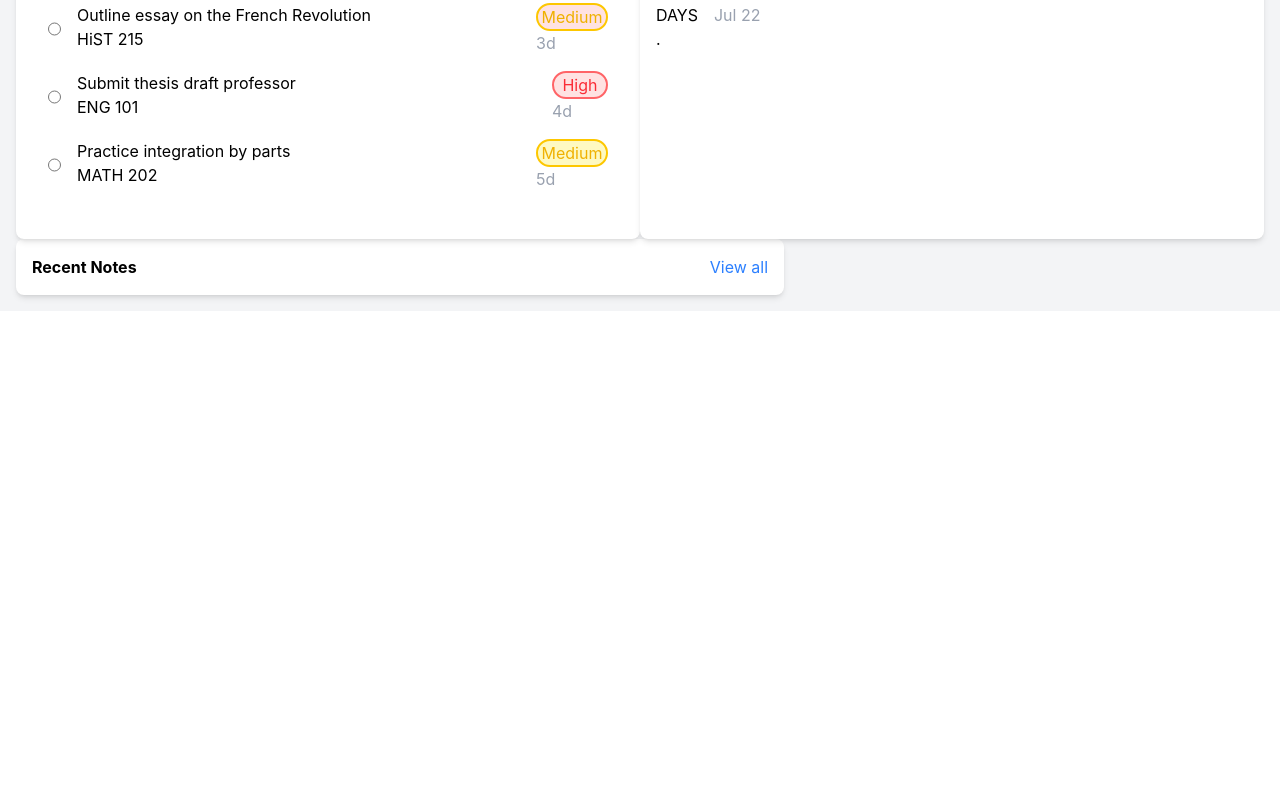
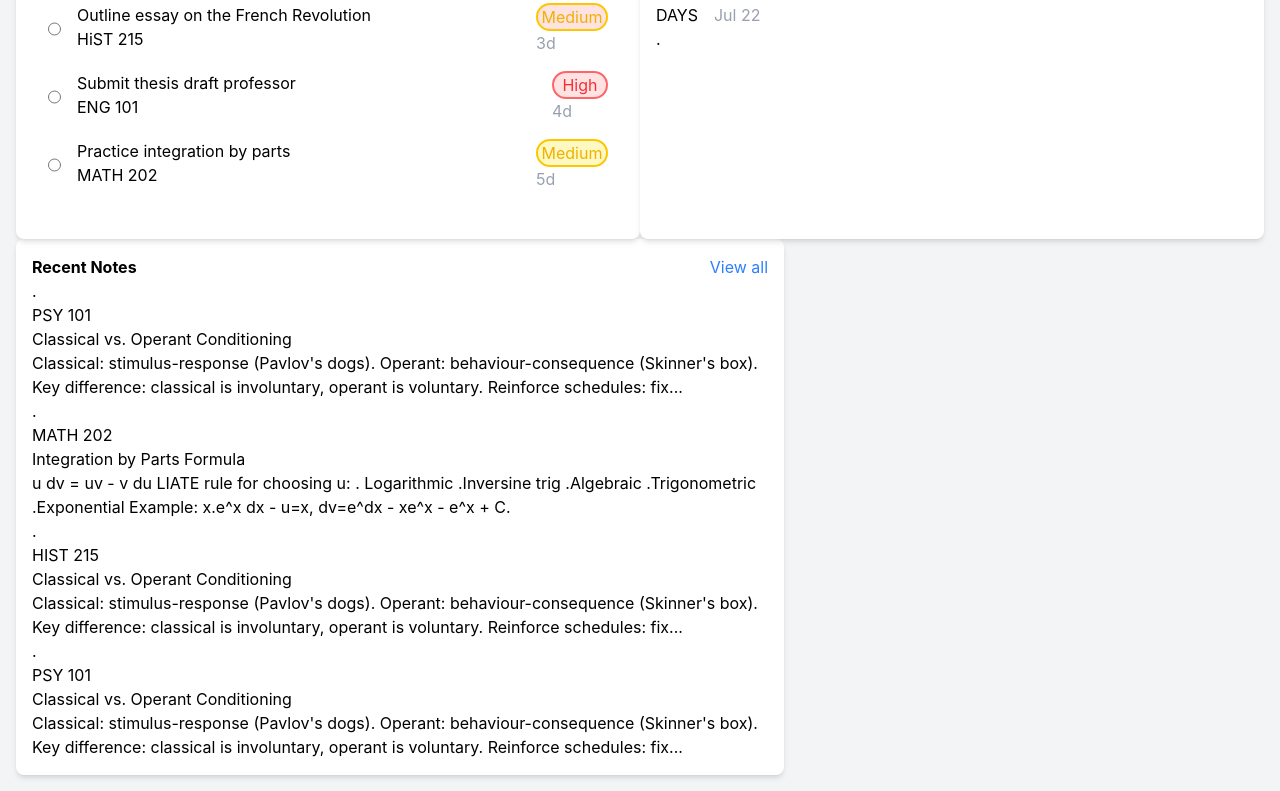
Before and after one commit to Dev-Omorh/Projects-React, a React (Vite) app in the folder StudyFlow/: page / in a window 1280 px wide. Shown: the part 926-1717 px from the top of the page. Before the commit the page ends 1237 px from the top, so only its background shows below. Built offline with nearby package versions, Linux system fonts and the light colour scheme.

Commit message:
feat: Add detailed course content sections to App component for enhanced educational display

```diff
--- a/StudyFlow/src/App.jsx
+++ b/StudyFlow/src/App.jsx
@@ -192,6 +192,72 @@ function App() {
               <a href="/exam">View all </a>
             </p>
           </div>
+
+          <div>
+            <div>
+              <div>
+                <span>.</span>
+                <p>PSY 101</p>
+              </div>
+              <div>
+                <h2>Classical vs. Operant Conditioning</h2>
+                <p>
+                  Classical: stimulus-response (Pavlov's dogs). Operant:
+                  behaviour-consequence (Skinner's box). Key difference:
+                  classical is involuntary, operant is voluntary. Reinforce
+                  schedules: fix...
+                </p>
+              </div>
+            </div>
+
+            <div>
+              <div>
+                <span>.</span>
+                <p>MATH 202</p>
+              </div>
+              <div>
+                <h2>Integration by Parts Formula</h2>
+                <p>
+                  u dv = uv - v du LIATE rule for choosing u: . Logarithmic
+                  .Inversine trig .Algebraic .Trigonometric .Exponential
+                  Example: x.e^x dx - u=x, dv=e^dx - xe^x - e^x + C.
+                </p>
+              </div>
+            </div>
+
+            <div>
+              <div>
+                <span>.</span>
+                <p>HIST 215</p>
+              </div>
+              <div>
+                <h2>Classical vs. Operant Conditioning</h2>
+                <p>
+                  Classical: stimulus-response (Pavlov's dogs). Operant:
+                  behaviour-consequence (Skinner's box). Key difference:
+                  classical is involuntary, operant is voluntary. Reinforce
+                  schedules: fix...
+                </p>
+              </div>
+            </div>
+
+            <div>
+              <div>
+                <span>.</span>
+                <p>PSY 101</p>
+              </div>
+              <div>
+                <h2>Classical vs. Operant Conditioning</h2>
+                <p>
+                  {" "}
+                  Classical: stimulus-response (Pavlov's dogs). Operant:
+                  behaviour-consequence (Skinner's box). Key difference:
+                  classical is involuntary, operant is voluntary. Reinforce
+                  schedules: fix...
+                </p>
+              </div>
+            </div>
+          </div>
         </div>
       </div>
     </div>
```
